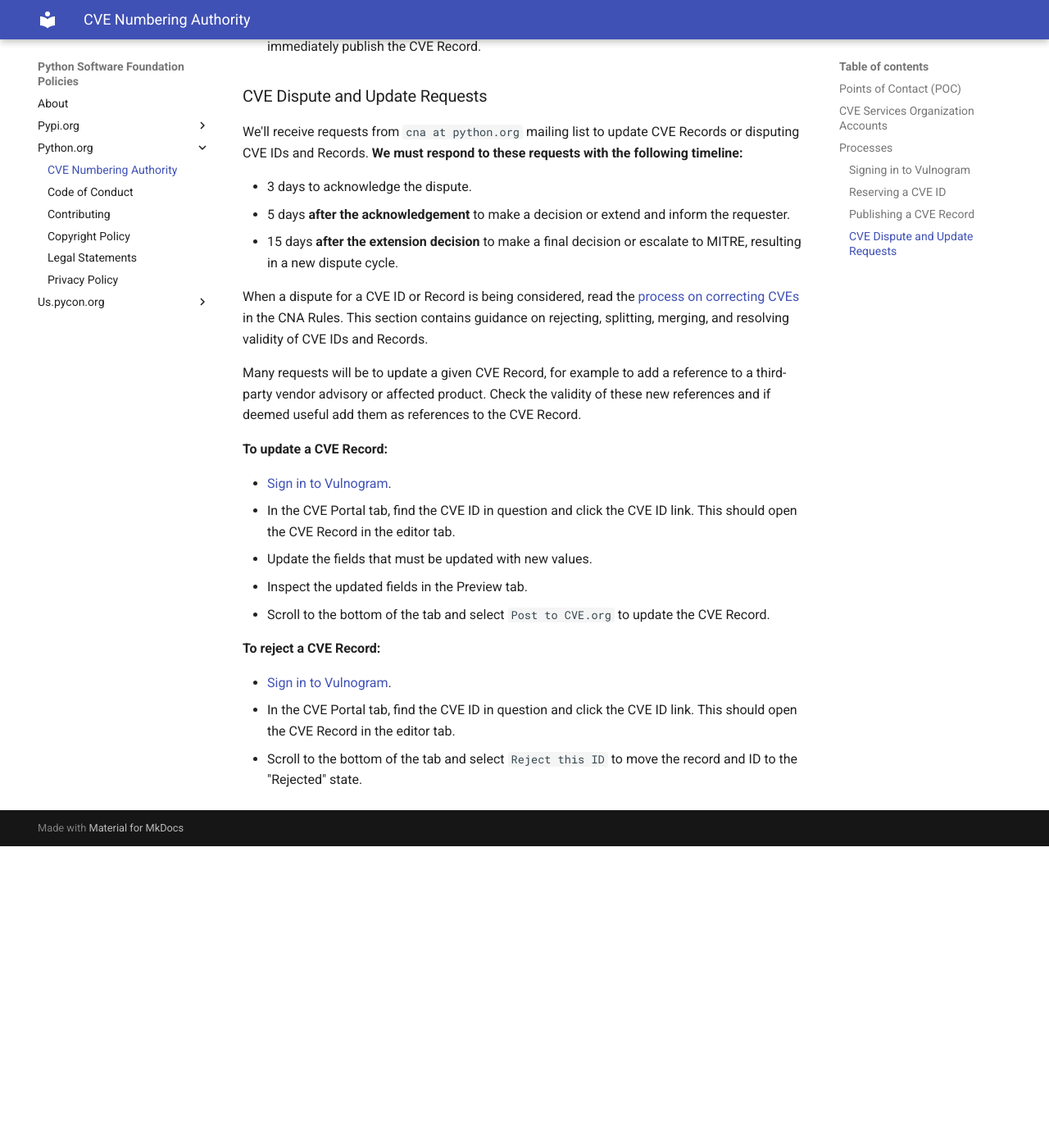
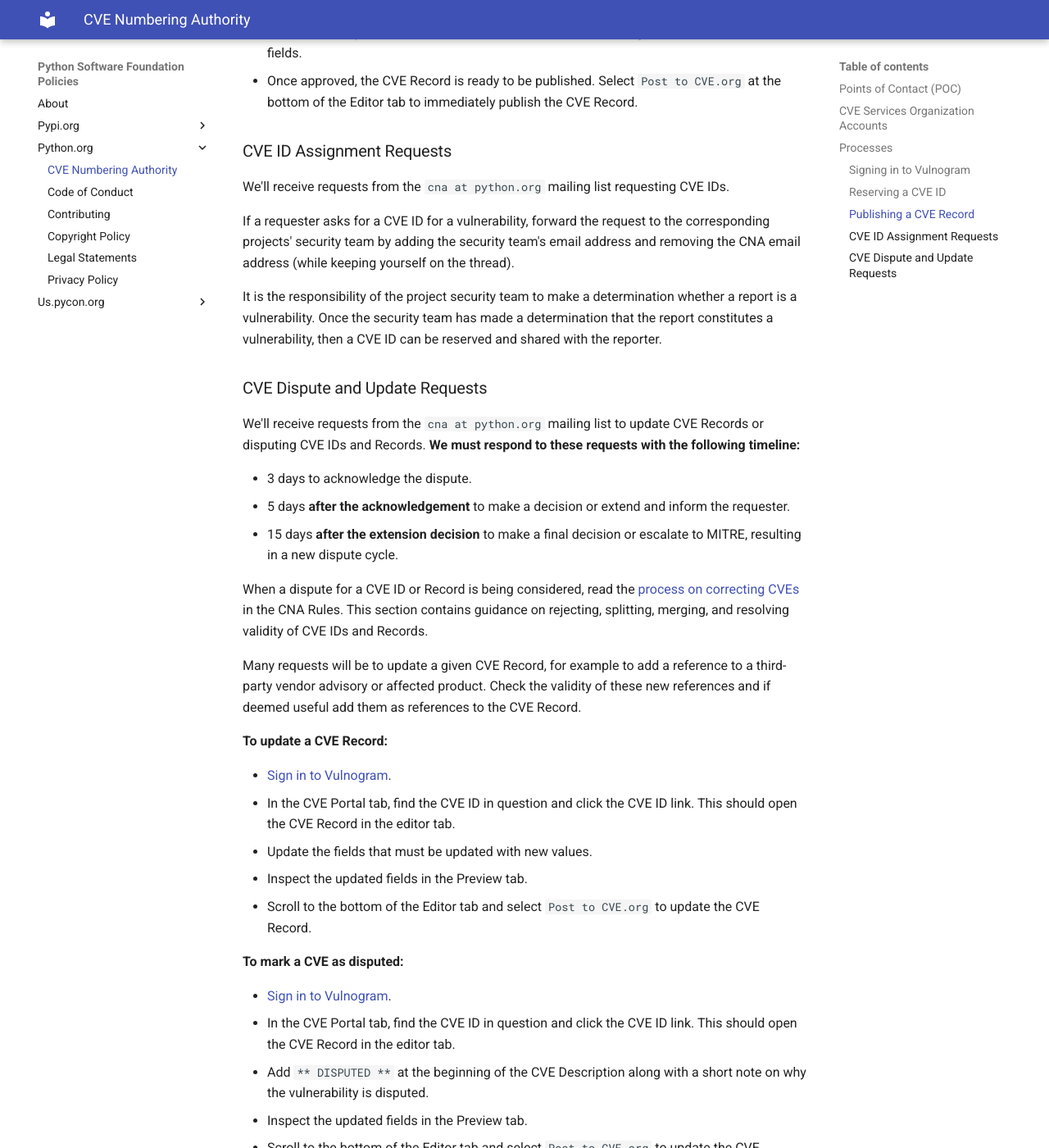
Before and after one commit to psf/policies, an MkDocs documentation site: the page built from docs/python.org/CVE-Numbering-Authority.md, in a window 1280 px wide and 1400 px high, scrolled down 3031 px. Shown: the whole window at 82% size. Built offline with MkDocs 1.6.1 and Material for MkDocs 9.7.7, drawn with Linux system fonts in a browser that asks for light colours; before the commit the page ends 4063 px from its top, so only the background shows below that; some of the changed text lies outside the part shown.

Commit message:
Add clarifications for disputes and CVE ID requests

```diff
--- a/docs/python.org/CVE-Numbering-Authority.md
+++ b/docs/python.org/CVE-Numbering-Authority.md
@@ -41,6 +41,8 @@
   production CVE Services credentials.
 
 ### Reserving a CVE ID
+
+CVE IDs should only be reserved for projects in the CNA scope and when the security team for the affected project agrees that the report constitutes a vulnerability.
 
 * [Sign in to Vulnogram](#signing-in-to-vulnogram).
 * In the CVE Portal tab, select "Reserve One CVE".
@@ -93,11 +95,21 @@
   * In the "Source" tab of Vulnogram copy the JSON document.
   * Paste the JSON document into the `#cna` PSF Slack channel and ask for a review.
   * Reviewers can paste the CVE Record JSON into their own Vulnogram instance to review the fields.
-* Once approved, the CVE Record is ready to be published. Select `Post to CVE.org` to immediately publish the CVE Record.
+* Once approved, the CVE Record is ready to be published. Select `Post to CVE.org` at the bottom of the Editor tab to immediately publish the CVE Record.
+
+### CVE ID Assignment Requests
+
+We'll receive requests from the `cna at python.org` mailing list requesting CVE IDs.
+
+If a requester asks for a CVE ID for a vulnerability, forward the request to the corresponding projects' security team by adding
+the security team's email address and removing the CNA email address (while keeping yourself on the thread).
+
+It is the responsibility of the project security team to make a determination whether a report is a vulnerability.
+Once the security team has made a determination that the report constitutes a vulnerability, then a CVE ID can be reserved and shared with the reporter.
 
 ### CVE Dispute and Update Requests
 
-We'll receive requests from `cna at python.org` mailing list to update CVE Records
+We'll receive requests from the `cna at python.org` mailing list to update CVE Records
 or disputing CVE IDs and Records. **We must respond to these requests with the following timeline:**
 
 * 3 days to acknowledge the dispute.
@@ -119,10 +131,21 @@
 * In the CVE Portal tab, find the CVE ID in question and click the CVE ID link. This should open the CVE Record in the editor tab.
 * Update the fields that must be updated with new values.
 * Inspect the updated fields in the Preview tab.
-* Scroll to the bottom of the tab and select `Post to CVE.org` to update the CVE Record.
+* Scroll to the bottom of the Editor tab and select `Post to CVE.org` to update the CVE Record.
+
+**To mark a CVE as disputed:**
+
+* [Sign in to Vulnogram](#signing-in-to-vulnogram).
+* In the CVE Portal tab, find the CVE ID in question and click the CVE ID link. This should open the CVE Record in the editor tab.
+* Add `** DISPUTED **` at the beginning of the CVE Description along with a short note on why the vulnerability is disputed.
+* Inspect the updated fields in the Preview tab.
+* Scroll to the bottom of the Editor tab and select `Post to CVE.org` to update the CVE Record.
 
 **To reject a CVE Record:**
 
 * [Sign in to Vulnogram](#signing-in-to-vulnogram).
 * In the CVE Portal tab, find the CVE ID in question and click the CVE ID link. This should open the CVE Record in the editor tab.
 * Scroll to the bottom of the tab and select `Reject this ID` to move the record and ID to the "Rejected" state.
+
+Once an action is taken or a decision to not take an action is made, inform the requester of the decision.
+At this point we're off the clock on this request.
```
